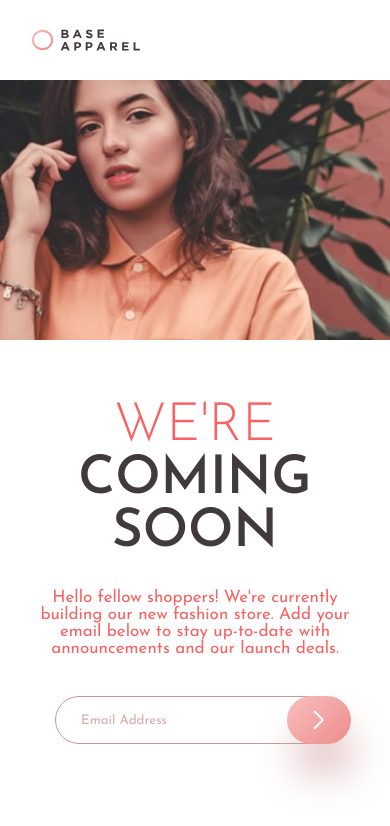
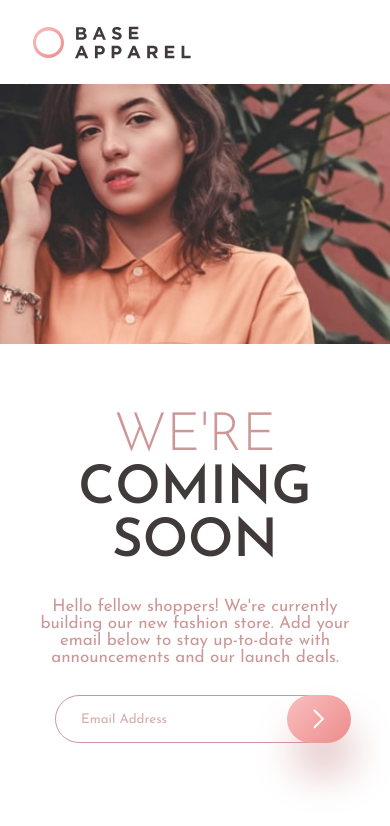
Before and after one commit to zeynabmvs/apparelComingSoon, a plain HTML site: page index.html in a window 390 px wide. Drawn offline with Linux system fonts and the light colour scheme.

Commit message:
mobile layout

```diff
--- a/app/scss/_globals.scss
+++ b/app/scss/_globals.scss
@@ -36,9 +36,8 @@ a, a:visited, a:hover {
     text-decoration: none;
 }
 
-.container {
-    margin: 0 auto;
-
+h1 {
+    margin: 0;
 }
 
 // Flexbox
--- a/app/scss/_index.scss
+++ b/app/scss/_index.scss
@@ -1,26 +1,25 @@
 .coming-soon {
-    display: flex;
-    flex-direction: column;
+    display: grid;
+    grid-template-areas: "logo"
+                        "hero"
+                        " conten";
+
+    grid-template-rows: rem(84) auto auto;
+    grid-template-columns: 1fr;
+
     height: rem(800);
+
 
     @include breakpoint-up(medium) {
         display: grid;
         grid-template-areas: "logo hero"
             "conten hero";
-        grid-template-rows: 100px 300px;
-        grid-template-columns: 2fr 1fr;
+        grid-template-rows: 100px auto;
+        grid-template-columns: 4fr 3fr;
     }
 
     .logo {
-        // height: rem(84);
-        max-width: 44%;
-
-        img {
-            max-width: 100%;
-            height: auto;
-            padding: rem(29) rem(32);
-
-        }
+        grid-area: logo;
 
         @include breakpoint-up(medium) {
             grid-area: logo;
@@ -29,52 +28,45 @@
 
     &__content {
         text-align: center;
+        grid-area: conten;
+        gap: rem(29);
+        padding-top: 66px;
+        padding-bottom: 90px;
 
         @include breakpoint-up(medium) {
-            grid-area: conten;
-            background-image: url('/images/bg-pattern-desktop.svg');
             background-position: center;
             background-repeat: no-repeat;
             background-size: cover;
         }
     }
 
-    .container {
-        padding: rem(60) rem(30);
-
-    }
-
-    &__title {
+    h1 {
         font-size: 53px;
         color: $darkGrayishRed;
         font-weight: 600;
-        margin: 0 0 rem(30) 0;
 
         span {
-            color: $softRed;
+            color: $desaturatedRed;
             font-weight: 300;
         }
     }
 
-    &__text {
-        color: $softRed;
-        margin-bottom: rem(39);
+    p {
+        color: $desaturatedRed;
     }
 
     &__form {}
 
-    &__picture {
+    &__hero {
+        grid-area: hero;
 
-        @include breakpoint-up(medium) {
-            grid-area: hero;
+        img {
+            width: 100%;
+            height: 100%;
+            object-fit: cover;
         }
     }
 
-    &__picture img {
-        width: 100%;
-        height: 100%;
-        object-fit: cover;
-    }
 }
 
 
@@ -171,3 +163,32 @@
         }
     }
 }
+
+.container {
+
+    &-px {
+        padding-left: 33px;
+        padding-right: 33px;
+
+        @include breakpoint-up(medium) {
+            padding-left: 166px;
+            padding-right: 166px;
+        }
+    }
+
+    &-py {
+        padding-top: 66px;
+        padding-bottom: 66px;
+
+        @include breakpoint-up(medium) {
+            // padding-top: 166px;
+            // padding-bottom: 166px;
+        }
+    }
+}
+
+.img-responsive {
+    max-width: 100%;
+    height: auto;
+
+}
--- a/index.html
+++ b/index.html
@@ -19,23 +19,23 @@
 
   <section class="coming-soon">
 
-    <a href="#" aria-label="Site logo" class="logo">
-      <img src="images/logo.svg" alt="Logo image">
-    </a>
+    <div class="container-px flex flex-ai-c">
+      <a href="#" aria-label="Site logo" class="logo">
+        <img src="images/logo.svg" alt="Logo image">
+      </a>
+    </div>
 
-    <picture class="coming-soon__picture">
+    <picture class="coming-soon__hero">
       <source media="(min-width: 640px)" srcset="/images/hero-desktop.jpg">
       <source srcset="/images/hero-mobile.jpg">
       <img src="/images/hero-mobile.jpg" alt="Hero picture">
     </picture>
 
-    <div class="coming-soon__content">
-      <div class="container">
+    <div class="coming-soon__content container-px flex flex-d-c">
 
-        <h1 class="coming-soon__title">
-          <span>WE'RE</span> COMING SOON</h1>
+      <h1><span>WE'RE</span> COMING SOON</h1>
 
-        <p class="coming-soon__text">
+        <p>
           Hello fellow shoppers! We're currently building our new fashion store.
           Add your email below to stay up-to-date with announcements and our launch deals.
         </p>
@@ -54,7 +54,6 @@
           </div>
         </form>
 
-      </div>
     </div>
 
   </section>
```
Also changed, not shown: dist/style.css, 1 other file.
